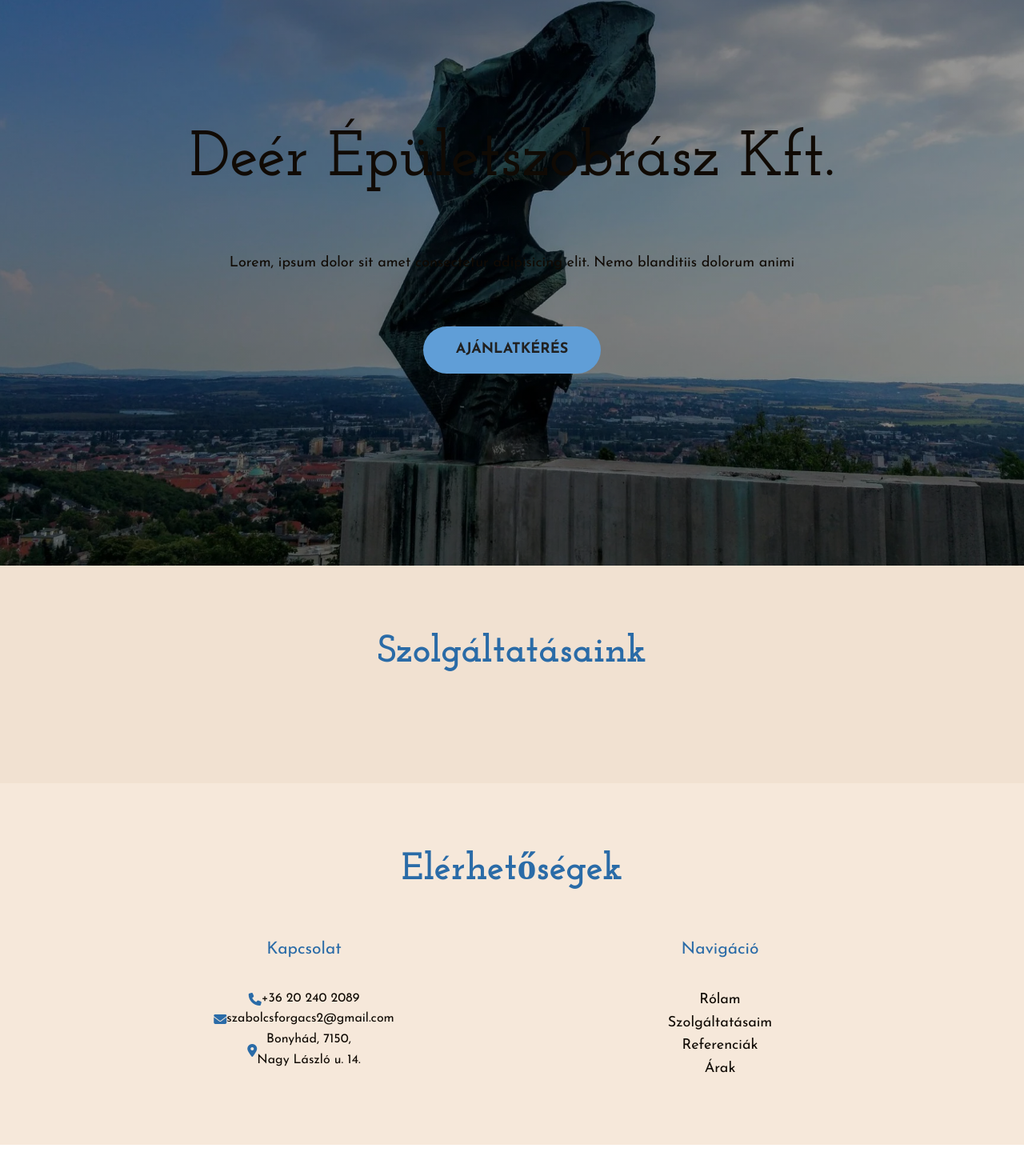
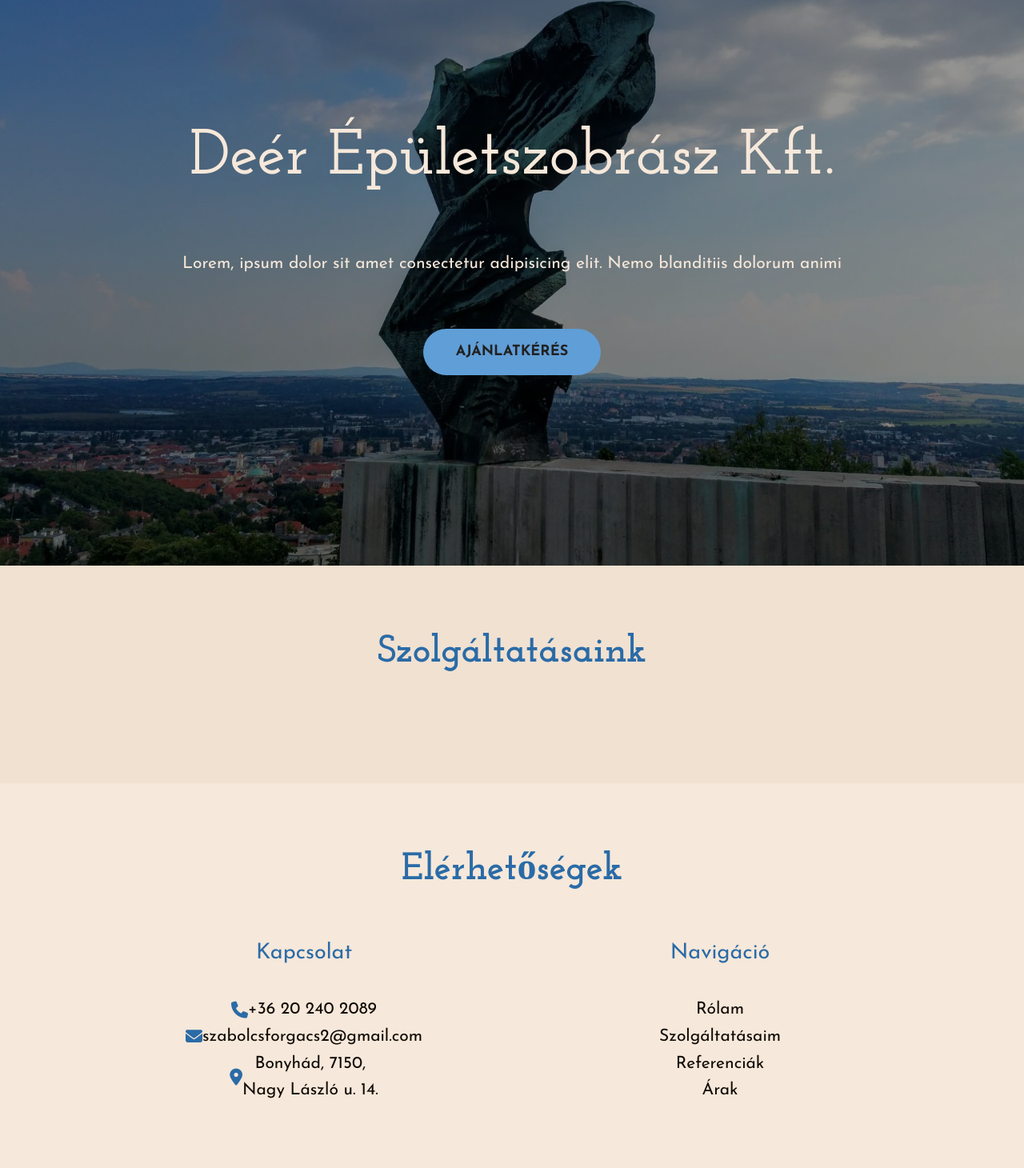
Before and after one commit to fszabi/deer, a website built with Vite: page index.html in a window 1280 px wide. Shown: the part 93-1553 px from the top of the page at 80% size. Before the commit the page ends 1524 px from the top, so only its background shows below. Built offline with nearby package versions, Linux system fonts and the light colour scheme; some packages are replaced by stand-ins of ours.

Commit message:
updated hero

```diff
--- a/index.html
+++ b/index.html
@@ -78,7 +78,7 @@
       <section class="hero">
         <div class="container flow | text-center" data-spacing="extra-large">
           <h1 class="fs-900 ff-accent">Deér Épületszobrász Kft.</h1>
-          <p>
+          <p class="fs-500">
             Lorem, ipsum dolor sit amet consectetur adipisicing elit. Nemo
             blanditiis dolorum animi
           </p>
@@ -109,18 +109,18 @@
         </header>
         <div class="even-columns">
           <div class="flow" data-spacing="large">
-            <h3 class="fs-500 clr-accent-500">Kapcsolat</h3>
+            <h3 class="fs-600 clr-accent-500">Kapcsolat</h3>
 
             <div class="contact">
-              <p class="fs-300">
+              <p class="fs-500">
                 <i class="fa-solid fa-phone | clr-accent-500"></i> +36 20 240
                 2089
               </p>
-              <p class="fs-300">
+              <p class="fs-500">
                 <i class="fa-solid fa-envelope | clr-accent-500"></i>
                 szabolcsforgacs2@gmail.com
               </p>
-              <p class="fs-300">
+              <p class="fs-500">
                 <i class="fa-solid fa-location-dot | clr-accent-500"></i>
                 Bonyhád, 7150, <br />
                 Nagy László u. 14.
@@ -128,7 +128,7 @@
             </div>
           </div>
           <nav class="flow" data-spacing="large">
-            <h3 class="fs-500 clr-accent-500">Navigáció</h3>
+            <h3 class="fs-600 clr-accent-500">Navigáció</h3>
 
             <ul class="secondary-navigation">
               <li><a href="#rolam">Rólam</a></li>
--- a/scss/components/_hero.scss
+++ b/scss/components/_hero.scss
@@ -11,6 +11,7 @@
   background-position: center;
   background-repeat: no-repeat;
   background-size: cover;
+  color: clr(primary, 400);
 }
 
 .hero {
--- a/scss/components/_navigation.scss
+++ b/scss/components/_navigation.scss
@@ -3,13 +3,8 @@
 .primary-navigation {
   --flex-column-gap: #{size(48)};
 
-  ul {
-    list-style: none;
-  }
-
   a {
-    text-decoration: none;
-    color: clr(neutral, 100);
+    color: clr(primary, 400);
     transition: opacity 250ms;
     font-size: fs(500);
 
@@ -58,3 +53,14 @@
     color: clr(primary, 900);
   }
 }
+
+.secondary-navigation {
+  a {
+    font-size: fs(500);
+    transition: opacity 250ms;
+
+    &:is(:hover, :focus) {
+      opacity: .7;
+    }
+  }
+}
```
